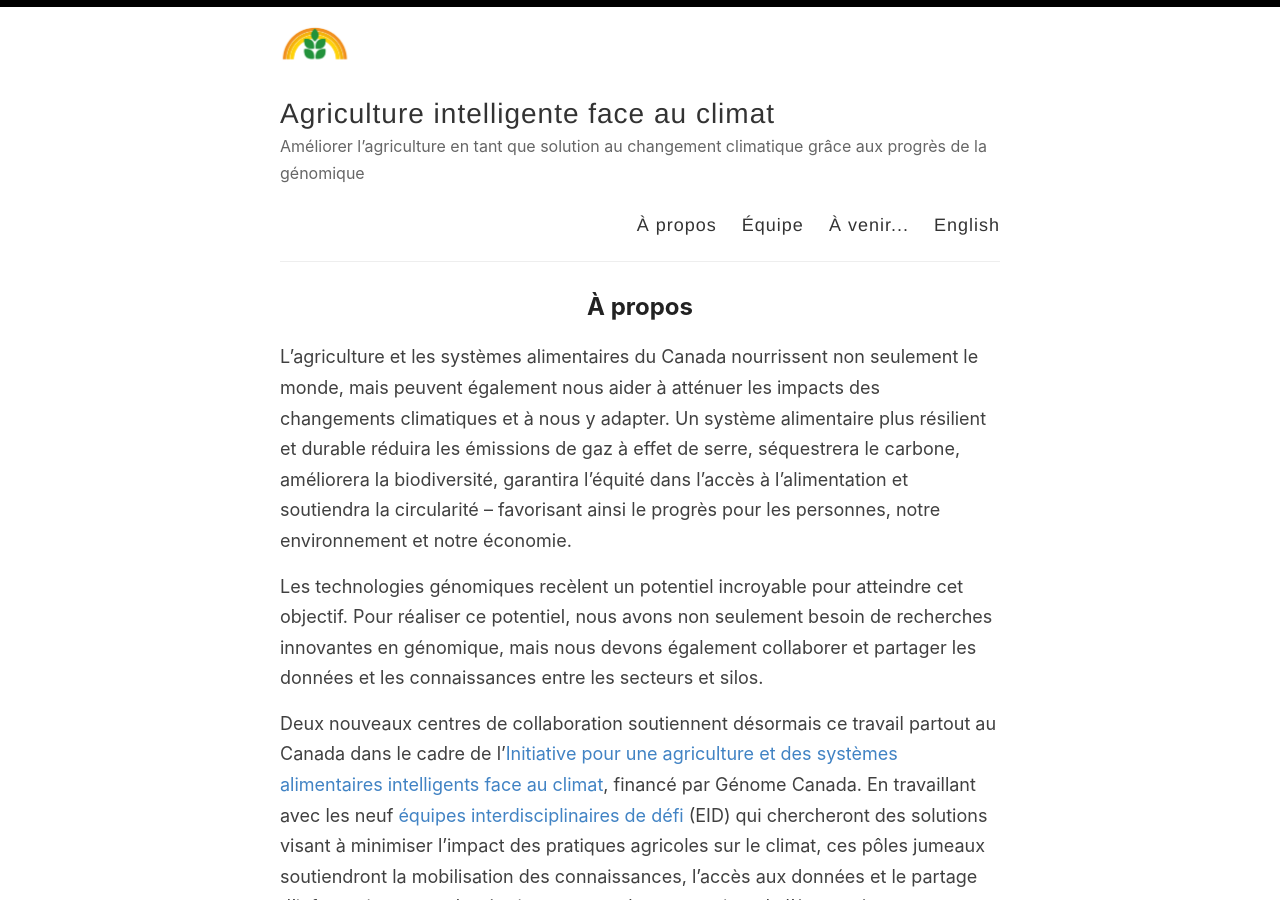
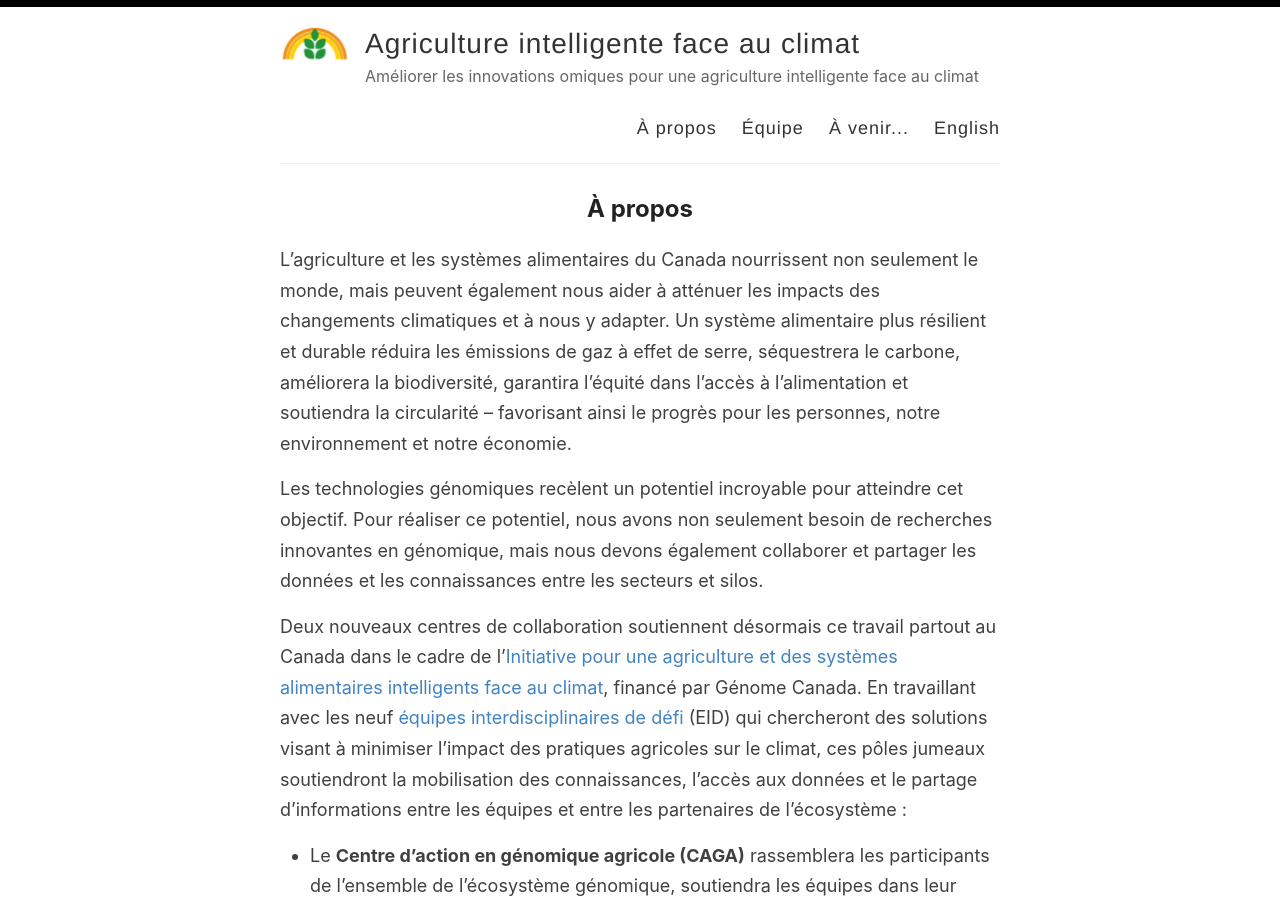
Before and after one commit to ClimateSmartAg/ClimateSmartAg-website-fr, a Jekyll site: the page built from index.md, in a window 1280 px wide and 900 px high. Built offline with Jekyll 4.4.1, drawn with Linux system fonts in a browser that asks for light colours; our own code applies the rules of GitHub Pages for plain Markdown files.

Commit message:
Update _config.yml

```diff
--- a/_config.yml
+++ b/_config.yml
@@ -9,7 +9,7 @@
 author: DCC and AGAC Teams
 
 # Short bio or description (displayed in the header)
-description: Améliorer l’agriculture en tant que solution au changement climatique grâce aux progrès de la génomique
+description: Améliorer les innovations omiques pour une agriculture intelligente face au climat
 
 # URL of your avatar or profile pic (you could use your GitHub profile pic)
 avatar: /images/climate_smart.PNG
```
